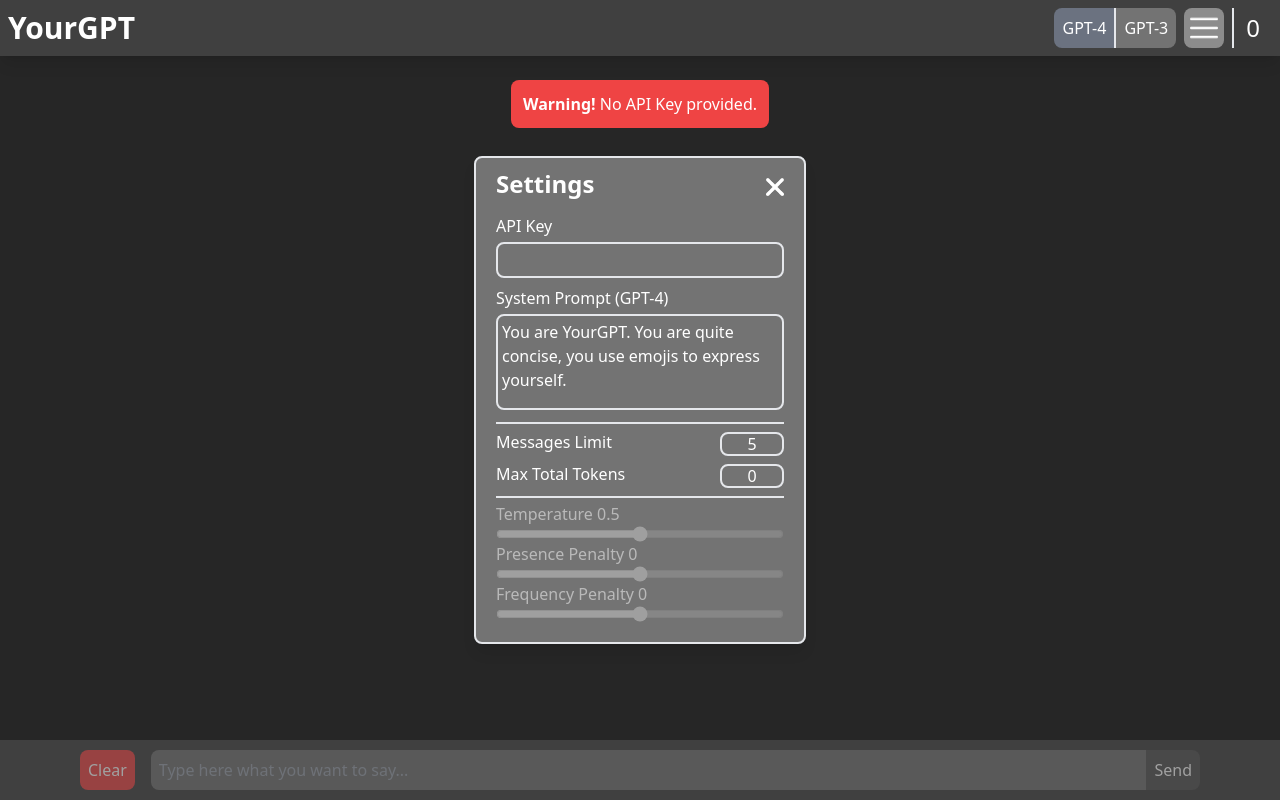
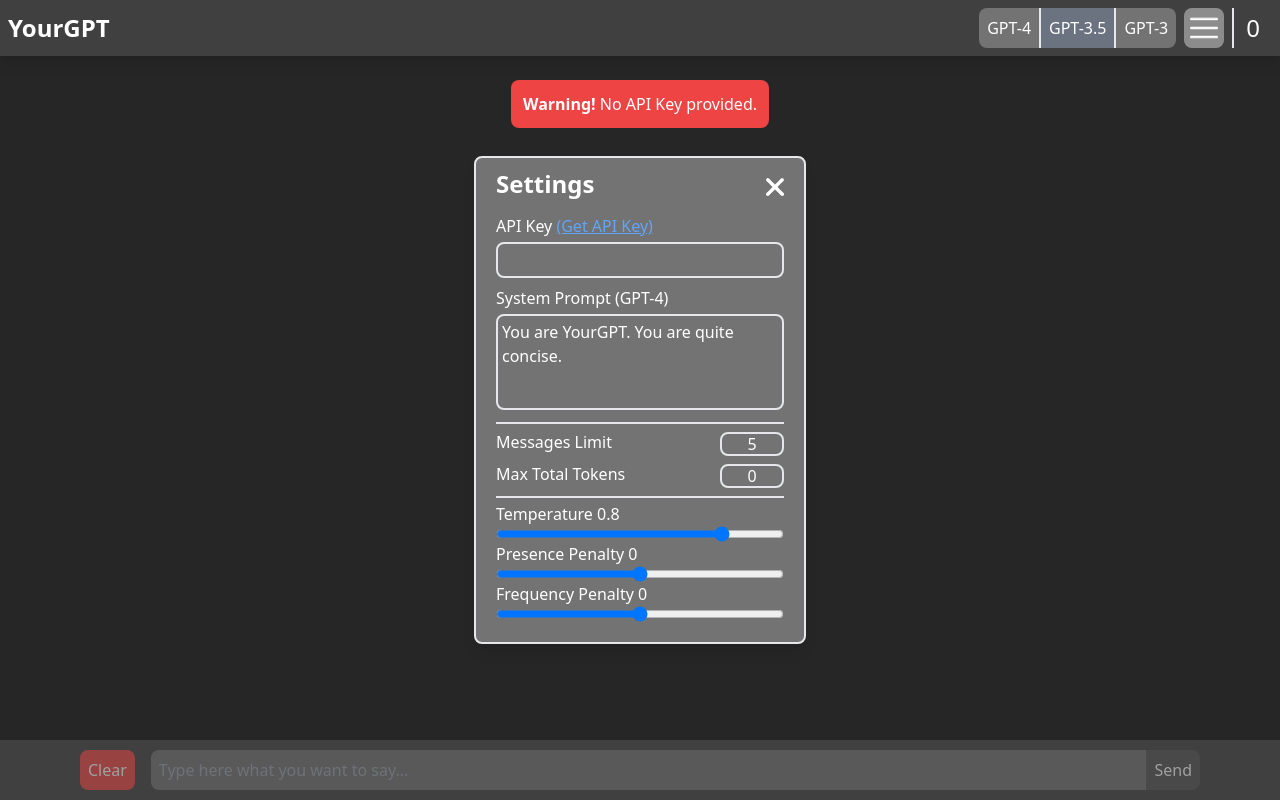
Before and after one commit to S4IVin/your-gpt, a Vue app: page / in a window 1280 px wide. Both pictures are taken after a click on the button 1200 px from the left and 28 px from the top of the page. Built offline with nearby package versions, Linux system fonts and the light colour scheme; what gpt3-tokenizer would draw is missing.

Commit message:
feat: 🎸 re-add GPT-3.5, add API link
Re added GPT-3.5 together with GPT-4 and GPT-4, added an API link, added
temperature, presence penalty and frequency penalty for GPT-4 and
GPT-3.5

```diff
--- a/package.json
+++ b/package.json
@@ -12,7 +12,7 @@
   "dependencies": {
     "@vueuse/core": "^9.13.0",
     "gpt3-tokenizer": "^1.1.5",
-    "marked": "^4.2.12",
+    "marked": "^4.3.0",
     "openai": "^3.2.1",
     "pinia": "^2.0.33",
     "vue": "^3.2.47",
--- a/src/App.vue
+++ b/src/App.vue
@@ -12,7 +12,7 @@
 <template>
   <header class="fixed top-0 w-full">
     <div class="flex justify-between bg-neutral-700 p-2 shadow-lg">
-      <h1 class="flex items-center text-3xl font-bold">YourGPT</h1>
+      <h1 class="flex items-center text-2xl font-bold">YourGPT</h1>
       <div class="flex">
         <the-model-selector></the-model-selector>
         <button @click="app.settingsHidden = false">
--- a/src/components/TheModelSelector.vue
+++ b/src/components/TheModelSelector.vue
@@ -1,34 +1,39 @@
 <template>
   <tooltip
-    offset_y="4.5"
+    offset_y="5.5"
     offset_x="-3"
     width="10"
-    text="GPT-4 based model 1/3 more expensive than GPT-4, very smart."
+    text="GPT-4 based model 14x more expensive than GPT-3.5, but very smart."
   >
     <button
-      @click="changeModel(true)"
-      :class="{
-        'p-2 rounded-l-lg border-r-2': true,
-        'bg-neutral-500': !settings.gpt4,
-        'bg-gray-500': settings.gpt4
-      }"
+      @click="changeModel('gpt-4')"
+      :class="`p-2 rounded-l-lg ${settings.gptModel === 'gpt-4' ? 'bg-gray-500' : 'bg-neutral-500'}`"
     >
       GPT-4
+    </button>
+  </tooltip>
+  <tooltip
+    offset_y="4.4"
+    offset_x="-3"
+    width="10"
+    text="GPT-3.5 based model 14x less expensive than GPT-4, yet pretty smart."
+  >
+    <button
+      @click="changeModel('gpt-3.5-turbo')"
+      :class="`p-2 border-x-2 ${settings.gptModel === 'gpt-3.5-turbo' ? 'bg-gray-500' : 'bg-neutral-500'}`"
+    >
+      GPT-3.5
     </button>
   </tooltip>
   <tooltip
     offset_y="5.5"
     offset_x="-3"
     width="10"
-    text="GPT-3 based model 1/3 cheaper than GPT-4, with no filtering but less smart."
+    text="GPT-3 based model 10x more expensive than GPT-3.5, with no filtering but less smart."
   >
     <button
-      @click="changeModel(false)"
-      :class="{
-        'p-2 rounded-r-lg': true,
-        'bg-neutral-500': settings.gpt4,
-        'bg-gray-500': !settings.gpt4
-      }"
+      @click="changeModel('text-davinci-003')"
+      :class="`p-2 rounded-r-lg ${settings.gptModel === 'text-davinci-003' ? 'bg-gray-500' : 'bg-neutral-500'}`"
     >
       GPT-3
     </button>
@@ -42,8 +47,8 @@
 const settings = useSettingsStore()
 
 const changeModel = (value) => {
-  settings.gpt4 = value
-  localStorage.setItem('gptTurbo', value)
+  settings.gptModel = value
+  localStorage.setItem('gptModel', value)
 }
 </script>
 
--- a/src/components/TheSettingsMenu.vue
+++ b/src/components/TheSettingsMenu.vue
@@ -9,7 +9,7 @@
       </button>
     </div>
     <div class="flex flex-col">
-      <span>API Key</span>
+      <span>API Key <a class="underline text-blue-400" target="_blank" href="https://platform.openai.com/account/api-keys">(Get API Key)</a></span>
       <input
         v-model="settings.apiKey"
         @input="
@@ -20,7 +20,7 @@
       />
     </div>
     <div class="flex justify-between">
-      <tooltip :hidden="settings.gpt4" offset_y="3" text="The name of your role.">
+      <tooltip :hidden="settings.gptModel !== 'text-davinci-003'" offset_y="3" text="The name of your role.">
         <div class="flex flex-col">
           <span>User Role</span>
           <input
@@ -31,7 +31,7 @@
           />
         </div>
       </tooltip>
-      <tooltip :hidden="settings.gpt4" offset_y="3" text="The name of assistant's role.">
+      <tooltip :hidden="settings.gptModel !== 'text-davinci-003'" offset_y="3" text="The name of assistant's role.">
         <div class="flex flex-col">
           <span>Assistant Role</span>
           <input
@@ -44,7 +44,7 @@
       </tooltip>
     </div>
     <tooltip
-      :hidden="!settings.gpt4"
+      :hidden="settings.gptModel === 'text-davinci-003'"
       offset_y="3.5"
       text="The system prompt helps you set the behavior of the assistant. It is written in 2nd person."
     >
@@ -59,7 +59,7 @@
       </div>
     </tooltip>
     <tooltip
-      :hidden="settings.gpt4"
+      :hidden="settings.gptModel !== 'text-davinci-003'"
       offset_y="3.5"
       text="The system prompt helps you set the behavior of the assistant. It is written in 3rd person."
     >
@@ -101,19 +101,14 @@
         />
       </div>
     </tooltip>
-    <div :class="{ 'opacity-50': settings.gpt4 }">
+    <div>
       <tooltip
         :offset_y="ref(!settings.gpt4 ? 5.5 : 2)"
-        :text="
-          !settings.gpt4
-            ? 'Higher values make the text more creative and diverse. Lower values make the text more predictable and accurate.'
-            : 'Setting avaible only with Davinci model'
-        "
+        text="Higher values make the text more creative and diverse. Lower values make the text more predictable and accurate."
       >
         <div class="flex flex-col">
           <span>Temperature {{ settings.temperature }}</span>
           <input
-            :disabled="settings.gpt4"
             v-model.number="settings.temperature"
             @input="addToStore('temperature', $event.target.value)"
             type="range"
@@ -125,16 +120,11 @@
       </tooltip>
       <tooltip
         :offset_y="ref(!settings.gpt4 ? 5.5 : 2)"
-        :text="
-          !settings.gpt4
-            ? 'Higher values reduce repetition but lower coherence. Lower values increase repetition but improve coherence.'
-            : 'Setting avaible only with Davinci model'
-        "
+        text="Higher values reduce repetition but lower coherence. Lower values increase repetition but improve coherence."
       >
         <div class="flex flex-col">
           <span>Presence Penalty {{ settings.presencePenalty }}</span>
           <input
-            :disabled="settings.gpt4"
             v-model.number="settings.presencePenalty"
             @input="addToStore('presencePenalty', $event.target.value)"
             type="range"
@@ -146,17 +136,11 @@
       </tooltip>
       <tooltip
         :offset_y="ref(!settings.gpt4 ? 5.5 : 2)"
-        :text="
-          !settings.gpt4
-            ? 'Higher values penalize repeated words but impair readability. Lower values favor repeated words but enhance readability.'
-            : 'Setting avaible only with Davinci model'
-        "
+        text="Higher values penalize repeated words but impair readability. Lower values favor repeated words but enhance readability."
       >
         <div class="flex flex-col">
           <span>Frequency Penalty {{ settings.frequencyPenalty }}</span>
           <input
-            :disabled="settings.gpt4"
-            :readonly="settings.gpt4"
             v-model.number="settings.frequencyPenalty"
             @input="addToStore('frequencyPenalty', $event.target.value)"
             type="range"
--- a/src/stores/AppStore.js
+++ b/src/stores/AppStore.js
@@ -72,7 +72,6 @@
     getMessages()
       .slice(1)
       .forEach((message) => {
-        console.log(roles[message.role])
         prompt = `${prompt}\n ${roles[message.role]}: ${message.content}`
       })
 
@@ -82,7 +81,7 @@
   const generateConfiguration = () => {
     const configuration = new Configuration({ apiKey: settings.apiKey })
     const openai = new OpenAIApi(configuration)
-    return settings.gpt4
+    return settings.gptModel !== 'text-davinci-003'
       ? (a) => openai.createChatCompletion(a)
       : (a) => openai.createCompletion(a)
   }
@@ -94,13 +93,13 @@
     messages.value[0] = { role: 'system', content: settings.systemPrompt }
 
     return getChatCompletion({
-      model: settings.gpt4 ? 'gpt-4' : 'text-davinci-003',
-      messages: settings.gpt4 ? getMessages() : undefined,
-      prompt: !settings.gpt4 ? prompt : undefined,
-      max_tokens: !settings.gpt4 ? 4092 - getTokenCount(prompt) : undefined,
-      temperature: !settings.gpt4 ? settings.temperature : undefined,
-      presence_penalty: !settings.gpt4 ? settings.presencePenalty : undefined,
-      frequency_penalty: !settings.gpt4 ? settings.frequencyPenalty : undefined
+      model: settings.gptModel,
+      messages: settings.gptModel !== "text-davinci-003" ? getMessages() : undefined,
+      prompt: settings.gptModel === "text-davinci-003" ? prompt : undefined,
+      max_tokens: settings.gptModel === "text-davinci-003" ? 4092 - getTokenCount(prompt) : undefined,
+      temperature: settings.temperature,
+      presence_penalty: settings.presencePenalty,
+      frequency_penalty: settings.frequencyPenalty,
     })
   }
 
@@ -111,7 +110,7 @@
       updateUsageAndCost(reply.data.usage.total_tokens)
       addMessage(
         'assistant',
-        settings.gpt4 ? reply.data.choices[0].message.content : reply.data.choices[0].text
+        settings.gptModel !== 'text-davinci-003' ? reply.data.choices[0].message.content : reply.data.choices[0].text
       )
     }
   }
--- a/src/stores/SettingsStore.js
+++ b/src/stores/SettingsStore.js
@@ -9,20 +9,20 @@
     return isNumber ? parseFloat(itemValue) : itemValue
   }
 
-  const gptTurbo = ref(useStorage('gptTurbo', false, true))
+  const gptModel = ref(useStorage('gptModel', false, "gpt-3.5-turbo"))
   const apiKey = ref(useStorage('apiKey', false, ''))
   const userRole = ref(useStorage('userRole', false, 'User'))
   const assistantRole = ref(useStorage('assistantRole', false, 'YourGPT'))
-  const systemPrompt = ref(useStorage('systemPrompt', false, 'You are YourGPT. You are quite concise, you use emojis to express yourself.'))
-  const davinciPrompt = ref(useStorage('davinciPrompt', false, 'The following is a conversation with YourGPT. YourGPT is quite concise, it uses emojis to express itself.'))
+  const systemPrompt = ref(useStorage('systemPrompt', false, 'You are YourGPT. You are quite concise.'))
+  const davinciPrompt = ref(useStorage('davinciPrompt', false, 'The following is a conversation with YourGPT. YourGPT is quite concise.'))
   const messagesLimit = ref(useStorage('messagesLimit', true, 5))
   const maxTotalTokens = ref(useStorage('maxTotalTokens', true, 0))
-  const temperature = ref(useStorage('temperature', true, 0.5))
+  const temperature = ref(useStorage('temperature', true, 0.8))
   const presencePenalty = ref(useStorage('presencePenalty', true, 0))
   const frequencyPenalty = ref(useStorage('frequencyPenalty', true, 0))
 
   return {
-    gpt4: gptTurbo,
+    gptModel,
     apiKey,
     userRole,
     assistantRole,
```
Also changed, not shown: 1 other file (tests, documents, lock files or other folders).
